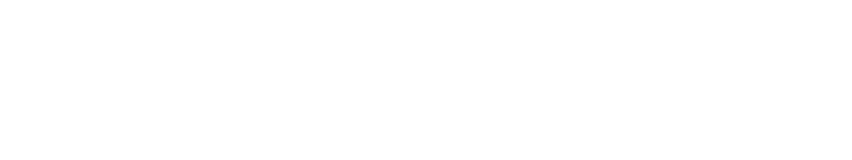
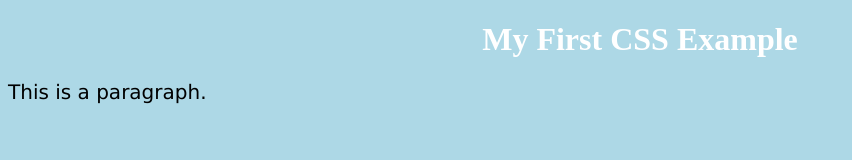
Before and after one commit to nullAurelian/scribble-pad, a plain HTML site: page index.html in a window 1280 px wide. Shown: the whole page, without its empty margins (0-852 px from the left). Drawn offline with Linux system fonts and the light colour scheme.

Commit message:
Update index.html
test how css works

```diff
--- a/index.html
+++ b/index.html
@@ -1,9 +1,26 @@
 <!DOCTYPE html>
 <html>
-  <head>
-    <title>Scribblings</title>
-  </head>
-  <body>
+<head>
+<style>
+body {
+  background-color: lightblue;
+}
 
-  </body>
+h1 {
+  color: white;
+  text-align: center;
+}
+
+p {
+  font-family: verdana;
+  font-size: 20px;
+}
+</style>
+</head>
+<body>
+
+<h1>My First CSS Example</h1>
+<p>This is a paragraph.</p>
+
+</body>
 </html>
```
